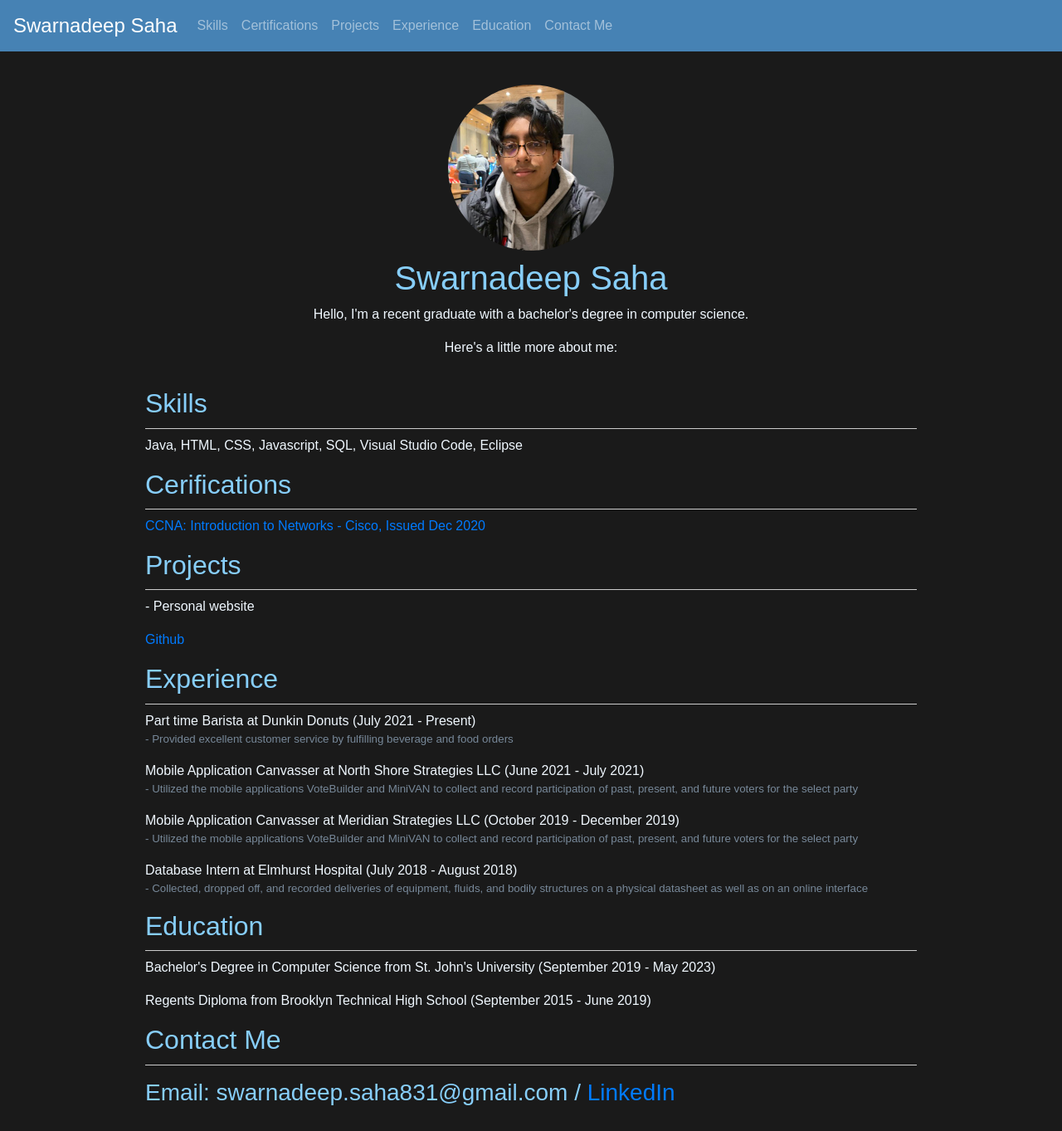
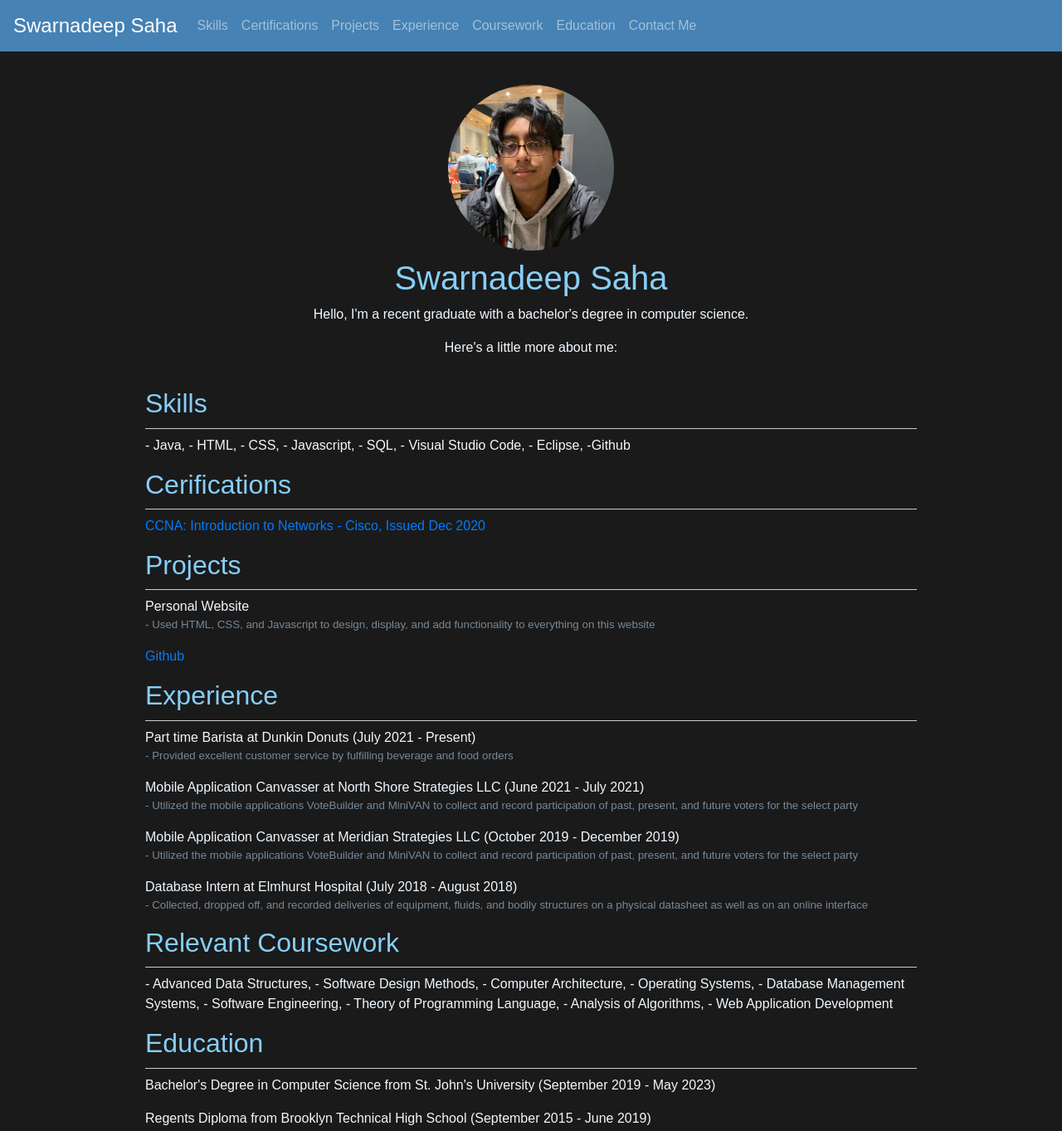
Before and after one commit to swarnsaha831/PersonalResumeWebsite, a plain HTML site: page index.html in a window 1280 px wide. Shown: the top 1363 px of the page at 83% size. Drawn offline with nearby package versions, Linux system fonts and the light colour scheme.

Commit message:
Update index.html

```diff
--- a/index.html
+++ b/index.html
@@ -28,6 +28,9 @@
                     <a class="nav-link" href="#experience">Experience</a>
                 </li>
                 <li class="nav-item">
+                    <a class="nav-link" href="#coursework">Coursework</a>
+                </li>
+                <li class="nav-item">
                     <a class="nav-link" href="#education">Education</a>
                 </li>
                 <li class="nav-item">
@@ -45,7 +48,7 @@
         </div>
         <div id="skills" class="skills">
             <h2>Skills</h2>
-            <p>Java, HTML, CSS, Javascript, SQL, Visual Studio Code, Eclipse</p>
+            <p>- Java, - HTML, - CSS, - Javascript, - SQL, - Visual Studio Code, - Eclipse, -Github</p>
         </div>
         <div id="certifications" class="certifications">
             <h2>Cerifications</h2>
@@ -53,7 +56,7 @@
         </div>
         <div id="projects" class="projects">
             <h2>Projects</h2>
-            <p>- Personal website</p>
+            <p>Personal Website<span class="subtext"> - Used HTML, CSS, and Javascript to design, display, and add functionality to everything on this website</span></p>
             <p><a href="https://github.com/swarnsaha831" target="_blank">Github</a></p>
         </div>
         <div id="experience" class="experience">
@@ -62,6 +65,10 @@
             <p>Mobile Application Canvasser at North Shore Strategies LLC (June 2021 - July 2021)<span class="subtext"> - Utilized the mobile applications VoteBuilder and MiniVAN to collect and record participation of past, present, and future voters for the select party</span></p>
             <p>Mobile Application Canvasser at Meridian Strategies LLC (October 2019 - December 2019)<span class="subtext"> - Utilized the mobile applications VoteBuilder and MiniVAN to collect and record participation of past, present, and future voters for the select party</span></p>
             <p>Database Intern at Elmhurst Hospital (July 2018 - August 2018)<span class="subtext"> - Collected, dropped off, and recorded deliveries of equipment, fluids, and bodily structures on a physical datasheet as well as on an online interface</span></p>
+        </div>
+        <div id="coursework" class="coursework">
+            <h2>Relevant Coursework</h2>
+            <p>- Advanced Data Structures, - Software Design Methods, - Computer Architecture, - Operating Systems, - Database Management Systems, - Software Engineering, - Theory of Programming Language, - Analysis of Algorithms, - Web Application Development</p>
         </div>
         <div id="education" class="education">
             <h2>Education</h2>
@@ -73,7 +80,6 @@
             <p><h3> Email: swarnadeep.saha831@gmail.com / <a href="https://www.linkedin.com/in/swarnadeep-saha-0267b7204/" target="_blank">LinkedIn</a></h3></p>
         </div>
     </div>
-   <!-- Include these lines instead -->
     <script src="https://ajax.googleapis.com/ajax/libs/jquery/3.5.1/jquery.min.js"></script>
     <script src="https://stackpath.bootstrapcdn.com/bootstrap/4.3.1/js/bootstrap.min.js"></script>
     <script src="app.js"></script>
```
